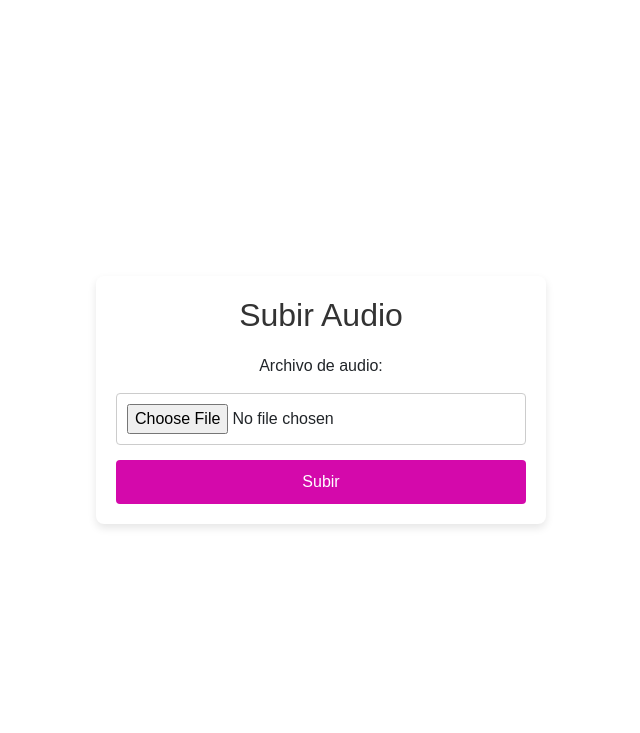
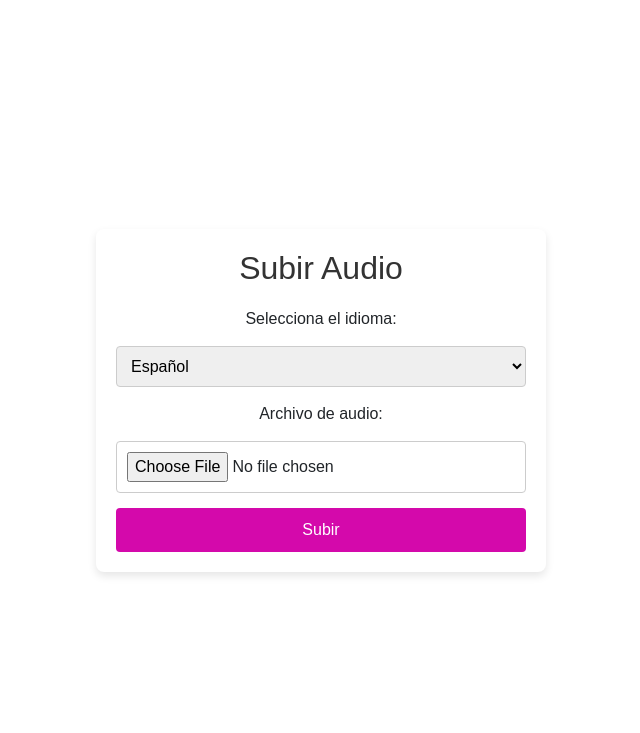
Before and after one commit to SofiAlfonso/Odissea, a Django app: template audio_upload/templates/upload_audio.html in a window 1280 px wide. Shown: the part 58-791 px from the top of the page, without its empty margins (319-959 px from the left). Run offline with Django 4.2, Linux system fonts and the light colour scheme; the template is opened without the code that fills it: values that come from a table or form of the project are taken from there, others are empty.

Commit message:
Tu mensaje de commit aquí

```diff
--- a/audio_upload/forms.py
+++ b/audio_upload/forms.py
@@ -1,7 +1,15 @@
 from django import forms
-from .models import AudioFile
+from .models import AudioFile  # Importa tu modelo real
 
 class AudioFileForm(forms.ModelForm):
+    language_choices = [
+        ('es', 'Español'),
+        ('en', 'Inglés'),
+        ('fr', 'Francés'),
+        # Agrega más idiomas según sea necesario
+    ]
+    language = forms.ChoiceField(choices=language_choices, label="Selecciona el idioma")
+
     class Meta:
-        model = AudioFile
-        fields = [ 'audio']
+        model = AudioFile  # Reemplaza con tu modelo real
+        fields = ['audio', 'language']  # Asegúrate de incluir el campo 'language'
--- a/audio_upload/templates/upload_audio.html
+++ b/audio_upload/templates/upload_audio.html
@@ -35,7 +35,7 @@
             flex-direction: column;
             gap: 15px;
         }
-        input[type="file"] {
+        input[type="file"], select {
             padding: 10px;
             border: 1px solid #ccc;
             border-radius: 4px;
@@ -61,12 +61,16 @@
             <form method="POST" enctype="multipart/form-data">
                 {% csrf_token %}
                 {{ form.non_field_errors }}
+
+                <label for="id_language">Selecciona el idioma:</label>
+                {{ form.language }}  <!-- Campo para seleccionar el idioma -->
+
                 <label for="id_audio">Archivo de audio:</label>
                 {{ form.audio }}
+
                 <button type="submit">Subir</button>
             </form>
         </div>
     </div>
 </body>
 {% endblock content %}
-</html>
```
Also changed, not shown: audio_upload/views.py (+9 -8 lines), db.sqlite3, 9 other files.
